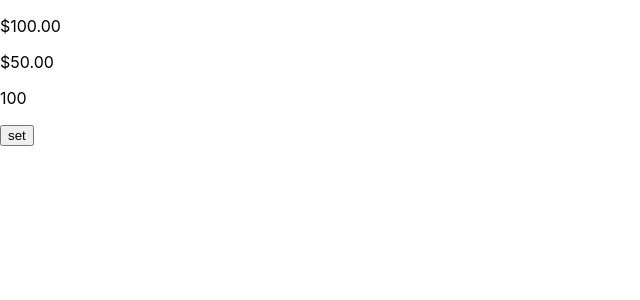
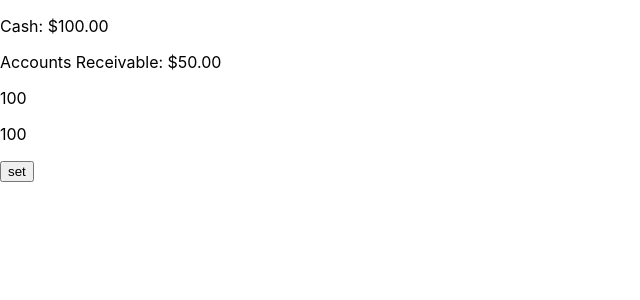
Before and after one commit to rmassaroni/topdog, a React (Create React App) app: page / in a window 1280 px wide. Shown: the top 300 px of the page, without its empty margins (0-640 px from the left). Built offline with nearby package versions, Linux system fonts and the light colour scheme.

Commit message:
unnamed commit

```diff
--- a/src/App.tsx
+++ b/src/App.tsx
@@ -1,6 +1,6 @@
 import './App.css';
 import React, { useState, useRef, useEffect, ChangeEvent, KeyboardEvent } from 'react';
-import { Cash, AccountsReceivable } from './Assets';
+import { Asset, Cash, AccountsReceivable, Inventory } from './Assets';
 
 
 const App: React.FC = () => {
@@ -15,6 +15,7 @@ const App: React.FC = () => {
 
     const [cash, setCash] = useState<Cash>(new Cash(100.00));
     const [accRec, setAccRec] = useState<AccountsReceivable>(new AccountsReceivable(50));
+    const [inv, setInv] = useState<Inventory>(new Inventory(10, 100));
 
     const [test, setTest] = useState({
         name: 'c',
@@ -24,11 +25,13 @@ const App: React.FC = () => {
 
     return (
         <div>
-            <p>{cash.USD()}</p>
-            <p>{accRec.USD()}</p>
+            <p>{cash.fullName()}</p>
+            <p>{accRec.fullName()}</p>
+            <p>{inv.getQuantity()}</p>
             <p>{test.value}</p>
             <button onClick={() => {
                 setCash(cash.setValue(300.0));
+                setInv(inv.setQuantity(inv.getQuantity() - 1));
 
                 setTest({ ...test, value: 200 }); //other state vars are only updating if this one is updating
             }}>set</button>
--- a/src/Assets.tsx
+++ b/src/Assets.tsx
@@ -19,7 +19,7 @@ export class Asset {
         return this.value;
     }
 
-    setValue(newVal: number): Asset {
+    setValue(newVal: number): this {
         this.value = newVal;
         return this;
     }
@@ -62,12 +62,17 @@ export class AccountsReceivable extends Asset {
 export class Inventory extends Asset {
     protected quantity: number;
 
-    constructor(value: number) {
+    constructor(value: number, quantity: number = 1) {
         super('Inventory', value);
-        this.quantity = 1;
+        this.quantity = quantity;
     }
 
     getQuantity(): number {
         return this.quantity;
     }
+
+    setQuantity(newQuantity: number): this {
+        this.quantity = newQuantity;
+        return this;
+    }
 }
```
